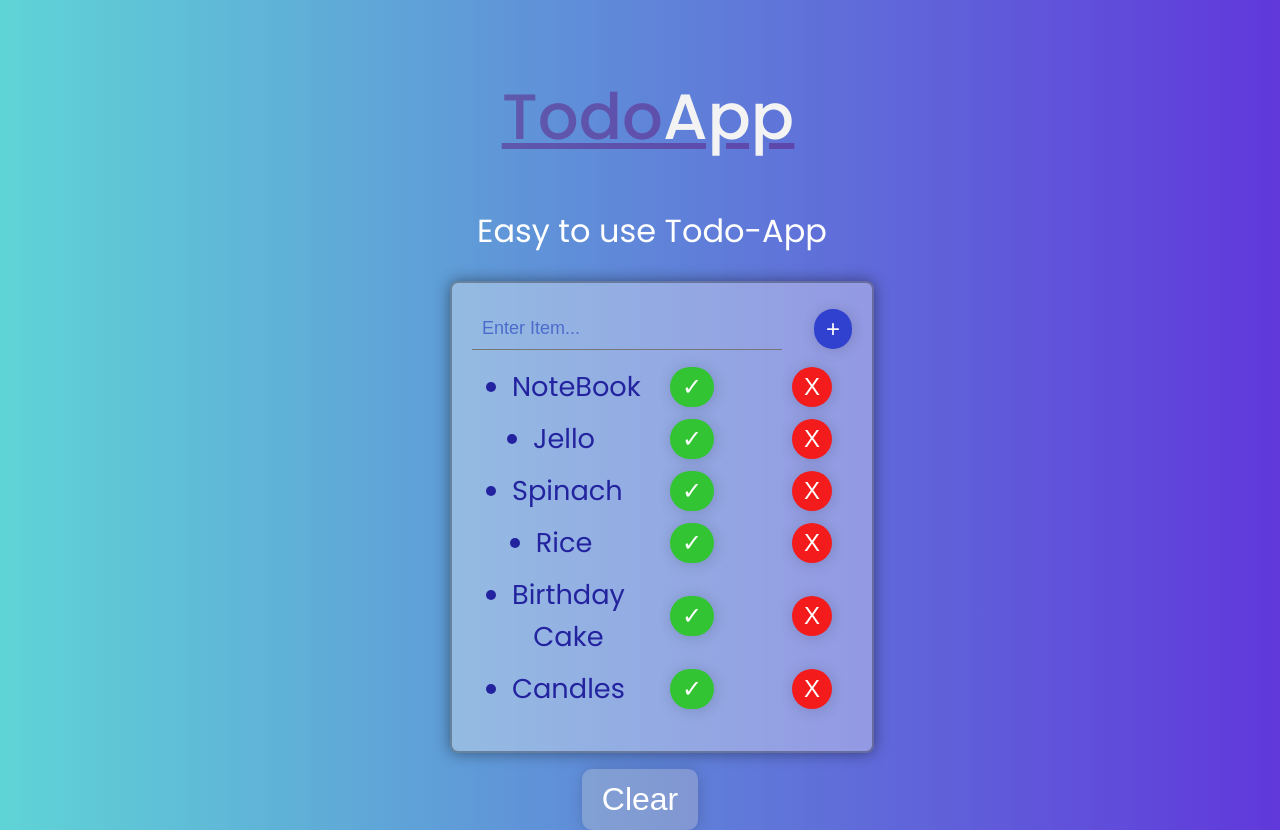
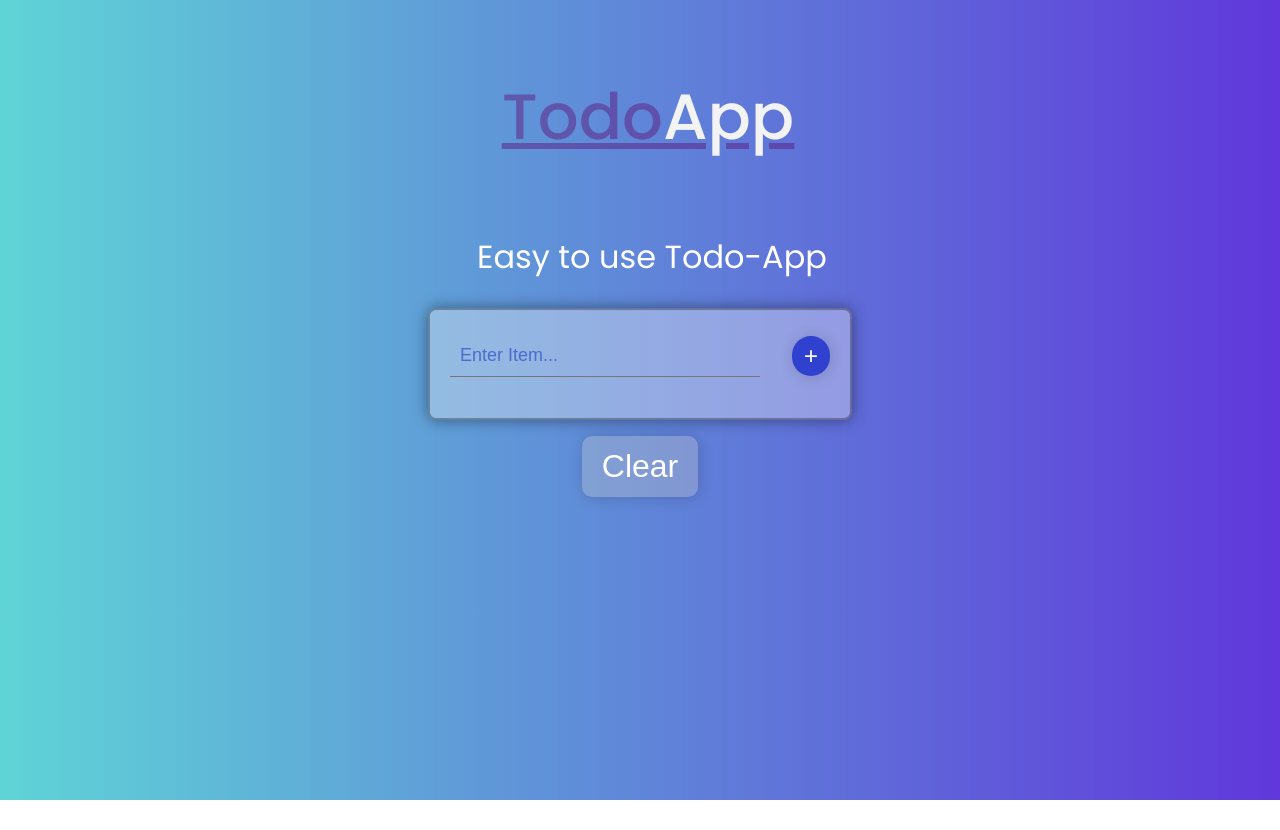
Before and after one commit to Kostaga/Todos, a plain HTML site: page index.html in a window 1280 px wide. After the commit the page ends 800 px from the top, so only its background shows below. Drawn offline with Linux system fonts and the light colour scheme.

Commit message:
finished!

```diff
--- a/index.html
+++ b/index.html
@@ -4,14 +4,16 @@
 	<meta charset="UTF-8">
 	<meta http-equiv="X-UA-Compatible" content="IE=edge">
 	<meta name="viewport" content="width=device-width, initial-scale=1.0">
-	<title>Js + DOM</title>
+	<title>Todo App</title>
 	<link rel="stylesheet" href="style.css">
+	<link rel="icon" type="image/x-icon" href="icon.png">
 	<link rel="preconnect" href="https://fonts.googleapis.com">
 <link rel="preconnect" href="https://fonts.gstatic.com" crossorigin>
 <link href="https://fonts.googleapis.com/css2?family=Poppins:ital,wght@0,100;0,300;0,400;0,500;0,600;0,700;0,800;0,900;1,400&family=Roboto+Condensed:wght@300;400;700&family=Roboto:ital,wght@0,100;0,400;0,500;0,700;1,400;1,700&display=swap" rel="stylesheet">
 </head>
 <body>
 	<div class="container">
+		<div class="flexbox">
 		<h1>Todo<span class="app">App</span></h1>
 		<h2 id="first">Easy to use Todo-App</h2>
 		<div class="list">
@@ -20,39 +22,10 @@
 				<button id="enter">+</button>
 			</div>
 			<ul id="todos">
-				<div class="item">
-					<li class="task" random="23">NoteBook</li>
-					<button class="check">✓</button>
-					<button class="finish">X</button>
-				</div>
-				<div class="item">
-					<li class="task">Jello</li>
-					<button class="check">✓</button>
-					<button class="finish">X</button>
-				</div>
-				<div class="item">
-					<li class="task">Spinach</li>
-					<button class="check">✓</button>
-					<button class="finish">X</button>
-				</div>
-				<div class="item">
-					<li class="task">Rice</li>
-					<button class="check">✓</button>
-					<button class="finish">X</button>
-				</div>
-				<div class="item">
-					<li class="task">Birthday Cake</li>
-					<button class="check">✓</button>
-					<button class="finish">X</button>
-				</div>
-				<div class="item">
-					<li class="task">Candles</li>
-					<button class="check">✓</button>
-					<button class="finish">X</button>
-				</div>
 			</ul>
 		</div>
 		<button onclick="cleanup()" class="button clear" >Clear</button>
+	</div>
 </div>
 
 
--- a/script.js
+++ b/script.js
@@ -1,3 +1,4 @@
+//global variables
 var button = document.getElementById("enter");
 var input = document.getElementById("userinput");
 var ul = document.querySelector("ul");
@@ -9,7 +10,7 @@ function inputLength() {
 	return input.value.length;
 }
 
-
+//creates the todo by adding a div, list item and the buttons as well as the listeners required for the buttons to work
 function createListElement() {
 	var div = document.createElement("div");
 	div.classList.add("item");
@@ -50,16 +51,19 @@ function addListAfterClick() {
 	}
 }
 
+//add todo by pressing enter instead of click
 function addListAfterKeypress(event) {
 	if (inputLength() > 0 && event.code === "Enter" ) {
 		createListElement();
 		}
 }
 
+//clears the todos
 function cleanup() {
 	document.getElementById("todos").innerHTML = ' ';
 }
 
+//deletes a to do
 del.forEach(function(item) {
 	item.addEventListener("click",function() {
 		item.parentElement.remove();
--- a/style.css
+++ b/style.css
@@ -75,6 +75,12 @@ h2 {
   padding: 10px 35px;
   height: 70vh;
   min-width: 380px;
+}
+
+.flexbox {
+  display: flex;
+  flex-direction: column;
+  align-items: center;
 }
 
 .button {
```
Also changed, not shown: icon.png (added).
